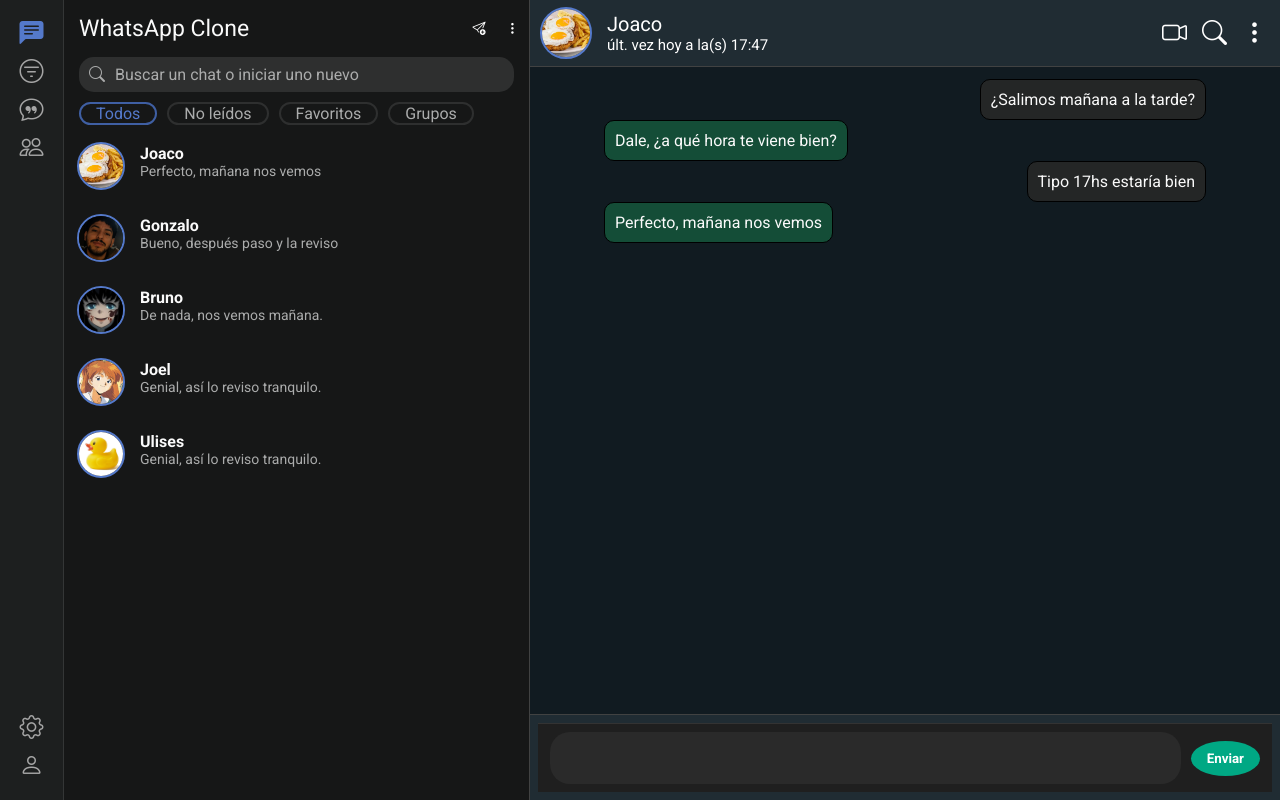
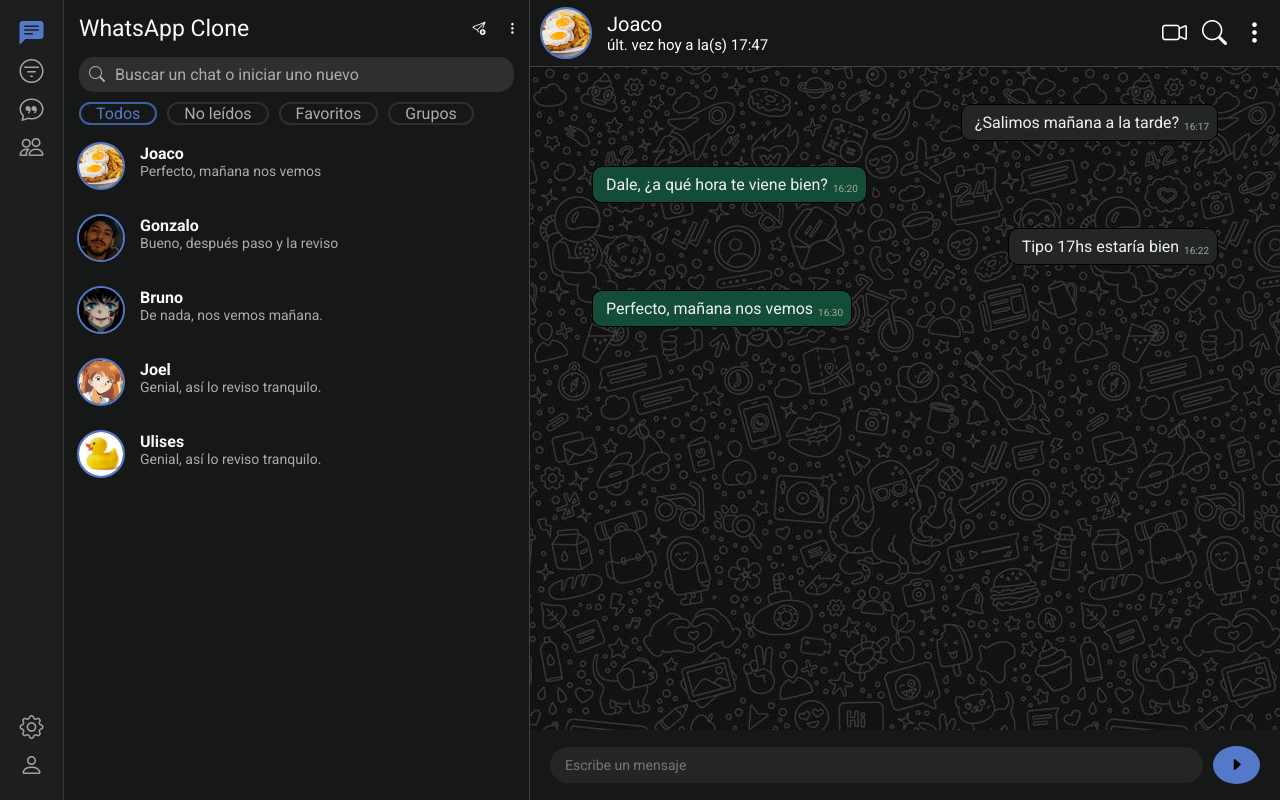
Before and after one commit to UrielTreleani/PROJECTO-FINAL-UTN-WHATSAPP-CLONE, a React (Vite) app: page /contacto/1 in a window 1280 px wide. Built offline with nearby package versions, Linux system fonts and the light colour scheme.

Commit message:
FALTA RESPONSIVE

```diff
--- a/src/Components/ContactInfoHeader/ContactInfoHeader.css
+++ b/src/Components/ContactInfoHeader/ContactInfoHeader.css
@@ -4,6 +4,7 @@
     justify-content: space-between;
     width: 100%;
     padding: 3px 0;
+    background-color: #161717;
 }
 
 .contact-header__buttons-container{
--- a/src/Components/Message/Message.css
+++ b/src/Components/Message/Message.css
@@ -8,7 +8,18 @@
     align-items: center;
     border: 1px solid black;
     border-radius: 10px;
-    padding: 10px 10px;
+    height: 35px;
+    gap: 5px;
+    max-width: 600px;
+    height: 100%;
+    margin: 25px 0 0 0;
+    padding: 8px;
+}
+
+.message-content p{
+    word-wrap: break-word;
+    width: 100%;
+    color: #eef1f0;
 }
 
 .message-author__other{
@@ -19,14 +30,12 @@
 .message-author__yo{
     display: flex;
     justify-content: end;
-    padding-right: 62px;
 }
 
 .message-author__other div{
     display: flex;
     justify-content: start;
     background-color: #144d37;
-    margin-left: 62px;
 }
 
 .message-author__yo div{
@@ -34,3 +43,14 @@
     justify-content: end;
     background-color: #242626;
 }
+
+.message__timestamp-container{
+    display: flex;
+    align-self: flex-end;
+    height: 100%;
+}
+
+.message__timestamp-container span{
+    font-size: 10px;
+    color: #9fa8a0;
+}
--- a/src/Components/Message/Message.jsx
+++ b/src/Components/Message/Message.jsx
@@ -7,7 +7,9 @@ function Message(props){
             <div className="message-content">
                 <span>{props.auhtor}</span>
                 <p>{props.content}</p>
-                <span>{props.timestap}</span>
+                <div className="message__timestamp-container">
+                    <span>{props.timestamp}</span>
+                </div>
             </div>
         </div>
     )
--- a/src/Components/MessagesList/MessagesList.jsx
+++ b/src/Components/MessagesList/MessagesList.jsx
@@ -8,7 +8,7 @@ const MessageList = (props)=>{
                 <Message
                 key={message.id}
                 author={message.author}
-                timestap={message.timestap}
+                timestamp={message.timestamp}
                 content={message.content}
                 id={message.id}
                 />
--- a/src/Components/NewMessageForm/NewMessageForm.css
+++ b/src/Components/NewMessageForm/NewMessageForm.css
@@ -3,10 +3,7 @@
     align-items: center;
     justify-content: center;
     padding: 8px 12px;
-    background-color: #1f1f1f;
-    border-top: 1px solid #333;
-    /* que el form quede dentro del flujo del chat, no flotando global */
-    position: relative;
+    background-color: transparent;
     }
 
     .section-messages__message-form-container form {
@@ -16,31 +13,28 @@
     width: 100%;
     }
 
-    .section-messages__message-form-container textarea {
+    .section-messages__message-form-container input {
     flex: 1;
-    resize: none;
     border: none;
     border-radius: 20px;
     padding: 10px 15px;
     font-size: 14px;
-    background-color: #2a2a2a;
+    background-color: #242626;
     color: #fafafa;
     outline: none;
-    max-height: 120px; /* para que no se dispare demasiado */
-    overflow-y: auto;
+    max-height: 100px;
     }
 
     .section-messages__message-form-container button {
-    background-color: #00a884; /* verde estilo WhatsApp */
+    background-color: rgb(84, 121, 202);
     border: none;
     color: #fff;
     padding: 10px 16px;
     border-radius: 50%;
     cursor: pointer;
-    font-weight: bold;
-    transition: background-color 0.2s ease;
     }
 
-    .section-messages__message-form-container button:hover {
-        background-color: #029973;
+    .send-button__icon{
+        font-size: 15px;
+        color: black;
     }
--- a/src/Components/NewMessageForm/NewMessageForm.jsx
+++ b/src/Components/NewMessageForm/NewMessageForm.jsx
@@ -1,24 +1,29 @@
 import "./NewMessageForm.css"
 
 export const NewMessageForm = (props)=>{
+
+    const horaActual = new Date().toLocaleTimeString([], { hour: '2-digit', minute: '2-digit' })
 
     const handleSubmit = (event)=>{
         event.preventDefault()
         const form = event.target
         const message_value = form.mensaje.value
 
-        props.onCreateNewMessage(
-            message_value
-        )
+        props.onCreateNewMessage({
+            content: message_value,
+            timestamp: horaActual
+        })
+
+        form.reset()
     }
 
     return(
         <div className="section-messages__message-form-container">
             <form onSubmit={handleSubmit}>
-                <textarea name="mensaje" id="mensaje">
-
-                </textarea>
-                <button type="submit">Enviar</button>
+                <input placeholder= "Escribe un mensaje" type="text" name="mensaje" id="mensaje"/>
+                <button type="submit">
+                    <i className="bi bi-caret-right-fill send-button__icon"></i>
+                </button>
             </form>
         </div>
     )
--- a/src/Contexts/ContactDetailsContext.jsx
+++ b/src/Contexts/ContactDetailsContext.jsx
@@ -7,7 +7,7 @@ export const ContactDetailContext = createContext(
     {
     isContactDetailLoading: false,
     contactDetail: null,
-    onCreateNewMenssage: (new_message) => {}
+    onCreateNewMessage: (new_message) => {}
     }
 );
 
@@ -39,12 +39,12 @@ const ContactDetailContextProvider = (props)=>{
         [id_contacto]
     )
 
-    const onCreateNewMenssage = (new_message)=>{
+    const onCreateNewMessage = (new_message)=>{
 
         const new_message_object = {
             author: "Yo",
-            content: new_message,
-            timestap: "19:00",
+            content: new_message.content,
+            timestamp: new_message.timestamp,
             id: contactDetail.messages.length + 1
         }
 
@@ -59,7 +59,7 @@ const ContactDetailContextProvider = (props)=>{
         {
             contactDetail: contactDetail,
             isContactDetailLoading: isContactDetailLoading,
-            onCreateNewMenssage: onCreateNewMenssage
+            onCreateNewMessage: onCreateNewMessage
         }
     }>
             <Outlet/>
--- a/src/Screens/MessageScreen/MessageScreen.css
+++ b/src/Screens/MessageScreen/MessageScreen.css
@@ -1,17 +1,28 @@
 .message-screen__container {
     display: flex;
     flex-direction: row;
-    background-color: #161717; /* fondo oscuro estilo WhatsApp */
+    background-color: #161717;
     height: 100vh;
     width: 100%;
 }
 
-/* Lista de contactos */
+.message-screen__contact-detail-loader{
+    display: flex;
+    flex-direction: column;
+    justify-content: center;
+    align-items: center;
+    height: 100%;
+    width: 100%;
+}
+
+.message-screen__contact-detail-loader span{
+    color: white;
+}
+
 .message-screen__contacts-container {
     border-right: 1px solid #414242;
 }
 
-/* Sección de mensajes */
 .message-screen__section-message-container {
     display: flex;
     flex-direction: column;
@@ -20,39 +31,27 @@
     background-color: #0d0d0d;
 }
 
-/* Chat completo (header + mensajes) */
 .message-screen__section-message {
     display: flex;
     flex-direction: column;
-    flex: 1; /* ocupa todo lo posible */
+    flex: 1;
     overflow: hidden;
 }
 
-/* Header fijo arriba */
 .message-screen__contact-header-container {
-    position: sticky;
-    top: 0;
-    background-color: #202c33; /* tono header WhatsApp */
-    z-index: 10;
+    background-color: #202c33;
     border-bottom: 1px solid #414242;
 }
 
-/* Mensajes con scroll */
 .message-screen__messages-container {
     flex: 1;
-    background-color: #111b21; /* fondo chat oscuro */
+    background-color: #111b21;
     overflow-y: auto;
-    padding: 12px;
+    padding: 12px 62px;
+    background-image: url("/fondo-chat.jpg");
 }
 
-/* Texto de mensajes */
-.message-content {
-    color: #fafafa;
+.message-screen__form-container {
+    background-color: #161717;
+    padding: 8px;
 }
-
-/* Form abajo */
-.message-screen__form-container {
-    background-color: #202c33;
-    padding: 8px;
-    border-top: 1px solid #414242;
-}
--- a/src/Screens/MessageScreen/MessageScreen.jsx
+++ b/src/Screens/MessageScreen/MessageScreen.jsx
@@ -9,9 +9,8 @@ import ContactListAside from "../../Components/ContactListAside/ContactListAside
 import WhatsAppSpinner from "../../Components/Loader/Loader";
 import { ContactHeader } from "../../Components/ContactInfoHeader/ContactInfoHeader";
 
-
 export function MessageScreen() {
-  const { contactDetail, isContactDetailLoading, onCreateNewMenssage } =
+  const { contactDetail, isContactDetailLoading, onCreateNewMessage } =
     useContext(ContactDetailContext);
 
   return (
@@ -23,13 +22,18 @@ export function MessageScreen() {
         <div>
           <ContactListHeader />
         </div>
-        <div >
-          <ContactList/>
+        <div>
+          <ContactList />
         </div>
       </div>
       <div className="message-screen__section-message-container">
         {isContactDetailLoading ? (
-          <WhatsAppSpinner />
+          <div className="message-screen__contact-detail-loader">
+            <WhatsAppSpinner />
+            <span>
+              Cargando mensajes...
+            </span>
+          </div>
         ) : contactDetail ? (
           <div className="message-screen__section-message">
             <div className="message-screen__contact-header-container">
@@ -42,13 +46,13 @@ export function MessageScreen() {
             <div className="message-screen__messages-container">
               <MessageList messages={contactDetail.messages} />
             </div>
+            <div className="message-screen__form-container">
+              <NewMessageForm onCreateNewMessage={onCreateNewMessage} />
+            </div>
           </div>
         ) : (
           <span>Mensaje no encontrado</span>
         )}
-        <div className="message-screen__form-container">
-          <NewMessageForm onCreateNewMessage={onCreateNewMenssage} />
-        </div>
       </div>
     </div>
   );
--- a/src/data/contactData.js
+++ b/src/data/contactData.js
@@ -134,33 +134,51 @@ const contacts = [
     {
         id: 5,
         name: 'Ulises',
-        last_time_connected: 'en línea',
+        last_time_connected: 'últ. vez hoy a la(s) 09:33',
         profile_img: '/profile-image__ulises.jpg',
         last_message: "Genial, así lo reviso tranquilo.",
         messages: [
             {
                 id: 1,
-                author: 'Yo',
-                content: "Te paso el trabajo práctico en un rato.",
-                timestamp: '16:17'
+                author: 'Ulises',
+                content: "Che, ¿vos viste el partido del finde? Qué dolor de ojos.",
+                timestamp: '20:14'
             },
             {
                 id: 2,
-                author: 'Joel',
-                content: "Dale, ¿antes de las 8 podés?",
-                timestamp: '16:18'
+                author: 'Yo',
+                content: "Mal. Somos un desastre . El medio es un colador y atras no te salvan nunca.",
+                timestamp: '20:16'
             },
-                        {
+            {
                 id: 3,
+                author: 'Ulises',
+                content: "No puede ser que siempre nos cueste ganar contra cada equipo chico.",
+                timestamp: '20:35'
+            },
+            {
+                id: 4,
                 author: 'Yo',
-                content: "Sí, lo mando a las 7",
-                timestamp: '16:18'
+                content: "Jajaja, posta. Y Marchesin es un desastre no te salva nunca",
+                timestamp: '20:47'
             },
-                        {
-                id: 4,
-                author: 'Joel',
-                content: "Genial, así lo reviso tranquilo.",
-                timestamp: '16:18'
+            {
+                id: 5,
+                author: 'Ulises',
+                content: "Y Merentiel solo no puede. Se mata, pero si no le llega una clara… imposible.",
+                timestamp: '20:50'
+            },
+            {
+                id: 6,
+                author: 'Yo',
+                content: "Lo peor es que el técnico no cambia nunca. Parece que mira otro partido.",
+                timestamp: '20:51'
+            },
+            {
+                id: 7,
+                author: 'Ulises',
+                content: "Sí, meté un pibe, mové el banco, hacé algo. Boca no puede seguir jugando así",
+                timestamp: '21:15'
             }
         ]
     }
```
